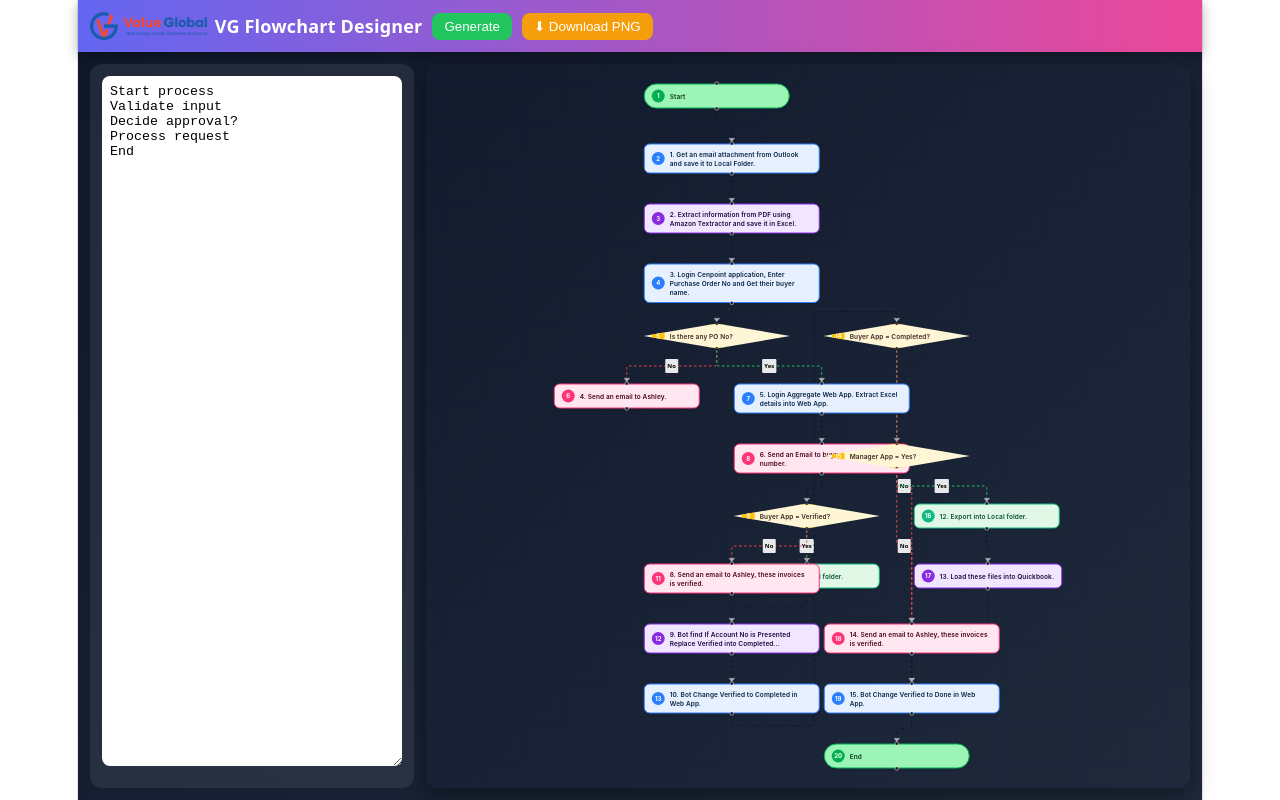
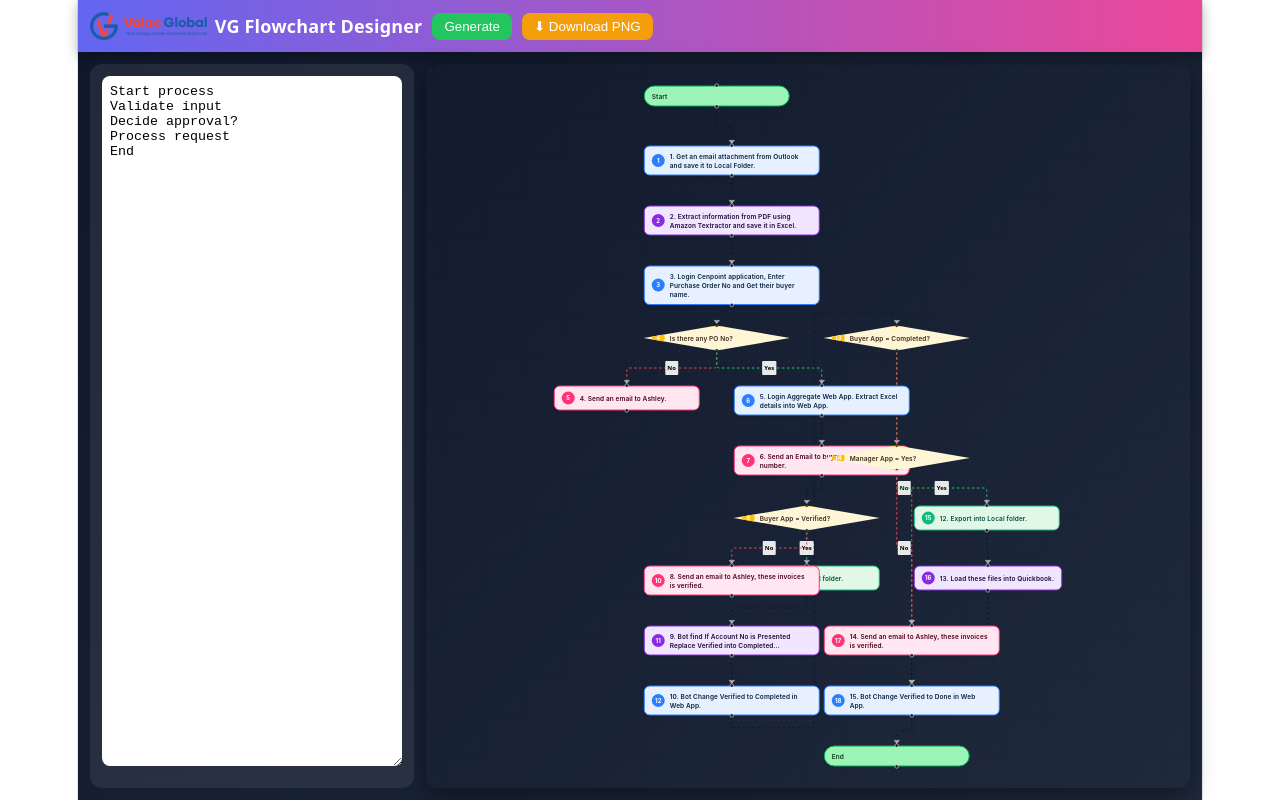
Before and after one commit to shanmugapriyag2196/KiloCode-Flow-Chart-Designer, a React (Vite) app: page / in a window 1280 px wide. Built offline with nearby package versions, Linux system fonts and the light colour scheme.

Commit message:
Fix numbering and badges

```diff
--- a/src/App.tsx
+++ b/src/App.tsx
@@ -11,7 +11,7 @@ const nodeTypes = { custom: CustomNode };
 
 function toRF(graph: FlowGraph): { nodes: Node[]; edges: Edge[] } {
   return {
-    nodes: graph.nodes.map((n, i) => ({ id: n.id, type: 'custom', position: n.position, data: { label: n.data.label, bg: NODE_COLORS[n.type].bg, border: NODE_COLORS[n.type].border, text: NODE_COLORS[n.type].text, radius: NODE_COLORS[n.type].radius, badge: i + 1 } })),
+    nodes: (() => { let c = 0; return graph.nodes.map((n) => ({ id: n.id, type: 'custom', position: n.position, data: { label: n.data.label, bg: (NODE_COLORS as any)[n.type].bg, border: (NODE_COLORS as any)[n.type].border, text: (NODE_COLORS as any)[n.type].text, radius: (NODE_COLORS as any)[n.type].radius, badge: (n.type === 'start' || n.type === 'end') ? '' : (++c), type: n.type } })); })(),
     edges: graph.edges.map(e => ({ id: e.id, source: e.source, target: e.target, label: e.label, type: 'smoothstep', animated: true, markerEnd: { type: MarkerType.ArrowClosed }, labelStyle: { fontWeight: 'bold', fontSize: 12 }, labelBgStyle: { fill: '#fff', fillOpacity: 0.9 }, labelBgPadding: [4, 6], style: { stroke: e.label?.toLowerCase() === 'yes' ? '#22c55e' : e.label?.toLowerCase() === 'no' ? '#ef4444' : '#0B192C', strokeWidth: 2 } })),
   };
 }
--- a/src/components/CustomNode.tsx
+++ b/src/components/CustomNode.tsx
@@ -4,7 +4,7 @@ export default function CustomNode({ data }: any) {
   return (
     <div style={{ display: 'flex', alignItems: 'center', gap: 10, padding: '10px 14px', borderRadius: data.radius === 9999 ? 9999 : (data.radius === 0 ? 0 : 12), clipPath: data.radius === 0 ? 'polygon(50% 0%, 100% 50%, 50% 100%, 0% 50%)' : undefined, background: data.bg, border: `2px solid ${data.border}`, minWidth: 260, maxWidth: 320, boxShadow: '0 4px 6px -1px rgba(0,0,0,.05)', fontFamily: 'Inter,system-ui,sans-serif', color: data.text }}>
       <Handle type="target" position={Position.Top} />
-      <div style={{ width: 26, height: 26, borderRadius: '50%', background: data.border, color: '#fff', fontWeight: 700, fontSize: 12, display: 'flex', alignItems: 'center', justifyContent: 'center', flexShrink: 0 }}>{data.badge}</div>
+      {data.badge && <div style={{ width: 26, height: 26, borderRadius: '50%', background: data.border, color: '#fff', fontWeight: 700, fontSize: 12, display: 'flex', alignItems: 'center', justifyContent: 'center', flexShrink: 0 }}>{data.badge}</div>}
       <div style={{ fontSize: 13, fontWeight: 600, lineHeight: 1.4, textAlign: 'left' }}>{data.label}</div>
       <Handle type="source" position={Position.Bottom} />
     </div>
```
